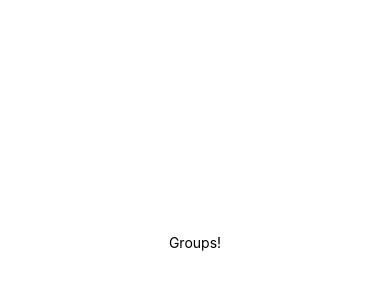
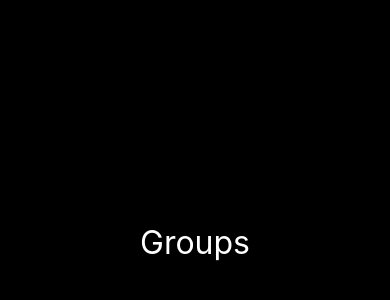
Before and after one commit to vitororigens/Ignite-Teams, a React Native app: screen / in a window 390 px wide. Shown: the part 180-480 px from the top of the page. Built offline with nearby package versions, Linux system fonts and the light colour scheme.

Commit message:
implementando styled-components no projeto

```diff
--- a/package.json
+++ b/package.json
@@ -16,11 +16,14 @@
     "react": "18.2.0",
     "react-dom": "18.2.0",
     "react-native": "0.72.6",
-    "react-native-web": "~0.19.6"
+    "react-native-web": "~0.19.6",
+    "styled-components": "^6.1.1"
   },
   "devDependencies": {
     "@babel/core": "^7.20.0",
     "@types/react": "~18.2.14",
+    "@types/styled-components": "^5.1.32",
+    "@types/styled-components-react-native": "^5.2.5",
     "typescript": "^5.1.3"
   },
   "private": true
--- a/src/screens/Groups/index.tsx
+++ b/src/screens/Groups/index.tsx
@@ -1,18 +1,9 @@
-import { StyleSheet, Text, View } from 'react-native';
+import { Container, Title } from './styles';
 
 export function Groups() {
   return (
-    <View style={styles.container}>
-      <Text>Groups!</Text>
-    </View>
+    <Container>
+      <Title>Groups</Title>
+    </Container>
   );
 }
-
-const styles = StyleSheet.create({
-  container: {
-    flex: 1,
-    backgroundColor: '#fff',
-    alignItems: 'center',
-    justifyContent: 'center',
-  },
-});
--- /dev/null
+++ b/src/screens/Groups/styles.ts
@@ -0,0 +1,13 @@
+import styled from 'styled-components/native';
+
+export const Container = styled.View`
+    flex: 1;
+    background-color: #000;
+    align-items: center;
+    justify-content: center;
+`;
+
+export const Title = styled.Text`
+    color:#fff;
+    font-size:32px;
+`;
```
Also changed, not shown: 1 other file (tests, documents, lock files or other folders).
